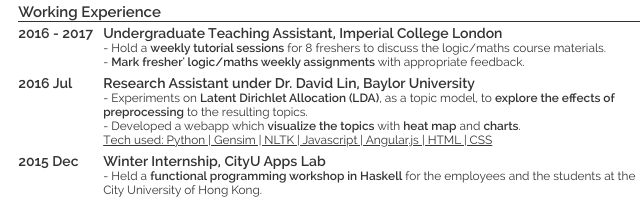
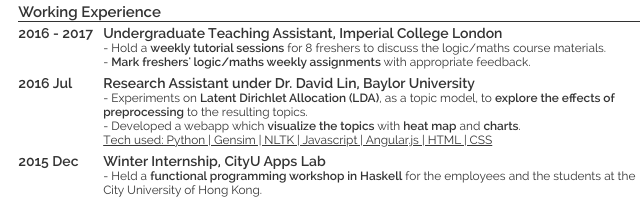
Before and after one commit to ycmjason/curriculum-vitae, a website: page public/index.html in a window 1280 px wide. Shown: the part 369-576 px from the top of the page, 253-893 px from the left. Drawn offline with nearby package versions, Linux system fonts and the light colour scheme.

Commit message:
freshers'

```diff
--- a/public/index.html
+++ b/public/index.html
@@ -77,7 +77,7 @@
               <small>
                 <ul>
                   <li>Hold a <b>weekly tutorial sessions</b> for 8 freshers to discuss the logic/maths course materials.</li>
-                  <li><b>Mark fresher' logic/maths weekly assignments</b> with appropriate feedback.</li>
+                  <li><b>Mark freshers' logic/maths weekly assignments</b> with appropriate feedback.</li>
                 </ul>
               </small>
             </td>
```
